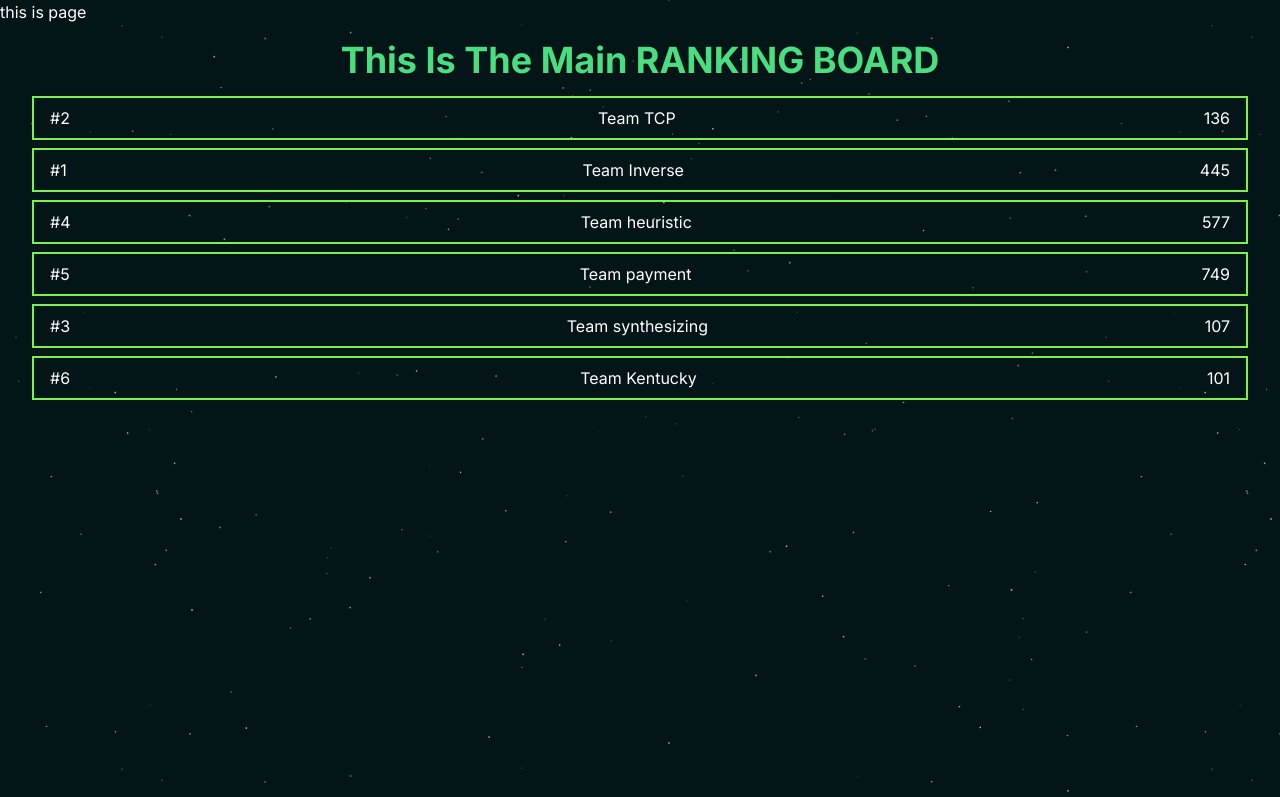
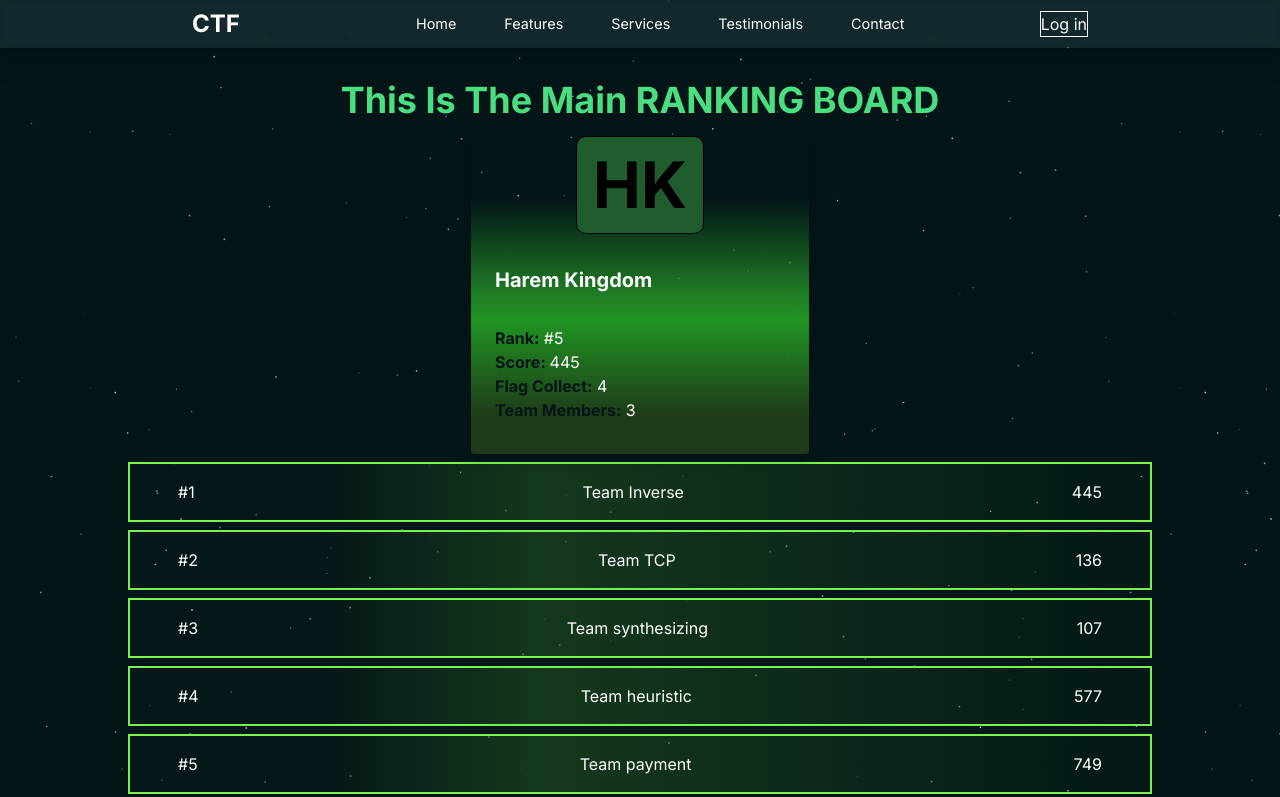
Before and after one commit to SouZe-San/CTF-college-projecet-contribute, a Next.js app: page /dashboard in a window 1280 px wide. Shown: the top 797 px of the page. Built offline with nearby package versions, Linux system fonts and the light colour scheme.

Commit message:
Dashboard Component Added

```diff
--- a/app/dashboard/MainUser.jsx
+++ /dev/null
@@ -1,7 +0,0 @@
-import React from "react";
-
-const MainUser = () => {
-  return <div></div>;
-};
-
-export default MainUser;
--- a/app/dashboard/page.tsx
+++ b/app/dashboard/page.tsx
@@ -1,12 +1,14 @@
 import React from 'react'
 
+import NavBar from "../../components/comps/landing-page-comps/navbar";
 
-import RankingBlock from './RankingBlock'
+import RankingBlock from '../../components/comps/Dashboard/RankingBlock'
+
 const page = () => {
   return (
-    <div>
-      this is page
-        <RankingBlock/>
+    <div className=''>
+    <NavBar/>
+    <RankingBlock/>
     </div>
   )
 }
--- /dev/null
+++ b/components/comps/Dashboard/MainUser.jsx
@@ -0,0 +1,35 @@
+import React from "react";
+
+// Stylesheet
+import "../../styles/Dashboard/mainUser.scss";
+
+const MainUser = () => {
+  return (
+    <div className="w-full flex justify-center">
+      <div className="max-w-sm rounded overflow-hidden shadow-lg justify-self-center  user_card">
+        <div className=" text-center mb-4">
+          <h1 className="user_avatar">HK</h1>
+        </div>
+        <div className="px-6 py-4 ">
+          <div className="font-bold text-xl mb-8 text-[2rem]">Harem Kingdom</div>
+          <div className="user_details mb-4">
+            <p className="text-white text-[1.2rem;]">
+              <span className="font-bold text-black"> Rank:</span> #5
+            </p>
+            <p className="text-white text-[1.2rem;]">
+              <span className="font-bold"> Score: </span>445
+            </p>
+            <p className="text-white text-[1.2rem;]">
+              <span className="font-bold"> Flag Collect:</span> 4
+            </p>
+            <p className="text-white text-[1.2rem;]">
+              <span className="font-bold"> Team Members:</span> 3
+            </p>
+          </div>
+        </div>
+      </div>
+    </div>
+  );
+};
+
+export default MainUser;
--- a/app/dashboard/Rankers.jsx
+++ b/components/comps/Dashboard/Rankers.jsx
@@ -1,8 +1,9 @@
 import React from "react";
 
+import "../../styles/Dashboard/rankers.scss";
 const Rankers = ({ user }) => {
   return (
-    <div className="w-full flex justify-between items-center border-2 border-[#78F152] px-4 py-2 my-2">
+    <div className="w-full flex justify-between items-center border-2 border-[#78F152] px-12 py-4 my-2 rank_row">
       <h1>#{user.rank}</h1>
       <h3>{user.teamName}</h3>
       <p>{user.score}</p>
--- a/app/dashboard/RankingBlock.jsx
+++ b/components/comps/Dashboard/RankingBlock.jsx
@@ -1,16 +1,24 @@
 import React from "react";
 
+// Components
 import Rankers from "./Rankers";
+import MainUser from "./MainUser";
+
+// Data
 import { Users } from "./user";
 
 const RankingBlock = () => {
   return (
-    <div className="mx-8 my-4">
-      <h1 className="w-full text-4xl font-bold text-center text-green-400  mb-4">
+    <div className="px-32">
+      <h1 className="w-full text-4xl font-bold text-center text-green-400  mb-4 px-32">
         This Is The Main RANKING BOARD
       </h1>
+      {/* Details Of Login Team */}
+      <MainUser />
 
-      {Users.map((user) => {
+      {/* Ranking Table */}
+
+      {Users.sort((curr, next) => curr.rank - next.rank).map((user) => {
         return (
           <div key={user.rank}>
             <Rankers user={user} />
--- a/app/dashboard/user.js
+++ b/components/comps/Dashboard/user.js
@@ -94,6 +94,3 @@ export const Users = [
     ],
   },
 ];
-export function map(arg0) {
-  throw new Error("Function not implemented.");
-}
--- /dev/null
+++ b/components/styles/Dashboard/mainUser.scss
@@ -0,0 +1,27 @@
+.user_card {
+    background: rgb(52, 89, 44);
+    background: linear-gradient(0deg, rgb(31, 59, 25) 12%, rgba(36, 163, 36, 0.89) 42%, rgba(37, 148, 40, 0.82) 50%, rgba(27, 145, 30, 0) 80%);
+
+    min-width: 33%;
+    min-height: 19rem;
+
+    .user_avatar {
+
+        font-size: 4rem;
+        font-weight: bold;
+        border: 1px solid;
+        display: inline-block;
+        padding: 0 1rem;
+        border-radius: 10px;
+        // background: #27512F;
+        background: #1F5D2E;
+        color: black;
+    }
+
+    .user_details {
+        span {
+            color: #031517;
+
+        }
+    }
+}
--- /dev/null
+++ b/components/styles/Dashboard/rankers.scss
@@ -0,0 +1,8 @@
+.rank_row {
+    &:hover {
+
+        background: rgb(52, 89, 44);
+    }
+
+    background: linear-gradient(90deg, rgba(52, 89, 44, 0.03) 19%, rgba(34, 84, 34, 0.56) 40%, rgba(23, 205, 27, 0.02) 96%);
+}
--- a/components/styles/landing-page-styles/navbar.scss
+++ b/components/styles/landing-page-styles/navbar.scss
@@ -1,49 +1,56 @@
-nav{
-    width: 80vw;
+nav {
+    width: 100vw;
     height: 48px;
-    position: fixed;
-    top: 50px;
+    position: relative;
+    // top: 50px;
     left: 50%;
     transform: translateX(-50%);
-    padding: 0 1rem;
+    padding: 0 12rem;
     display: flex;
     justify-content: space-between;
     align-items: center;
     backdrop-filter: saturate(190%) blur(3px);
     background-blend-mode: overlay;
-    background-color: rgba(255,255,255,.08);
-    border-radius: 2rem;
-    border: 1px solid rgba(255,255,255,.08);
-    box-shadow: 2px 2px rgba(0,0,0,.2),0 20px 25px rgba(0,0,0,.5);
-    .logo{
+    background-color: rgba(255, 255, 255, 0.07);
+    // background-color: rgba(255,255,255,.08);
+    // border: 1px solid rgba(255,255,255,.08);
+    box-shadow: 2px 2px rgba(0, 0, 0, .2), 0 20px 25px rgba(0, 0, 0, 0.07);
+    margin-bottom: 2rem;
+
+    .logo {
         font-size: 1.5rem;
         font-weight: bolder;
     }
-    .btns{
+
+    .btns {
         // display: flex;
         // justify-content: space-between;
         // border: 1px solid white;
         width: 75%;
         align-items: center;
-        .menu{
-            ul{
+
+        .menu {
+            ul {
                 display: flex;
                 // border : 1px solid white;
                 gap: 3rem;
                 align-items: center;
-                li{
+
+                li {
                     list-style: none;
                     font-size: .9rem;
+
                     // border: 1px solid white;
-                    a{
+                    a {
                         text-decoration: none;
                         color: white;
                     }
                 }
+            }
+
         }
 
-        }
-        .cta_btns{
+        .cta_btns {
             border: 1px solid white;
         }
 
```
